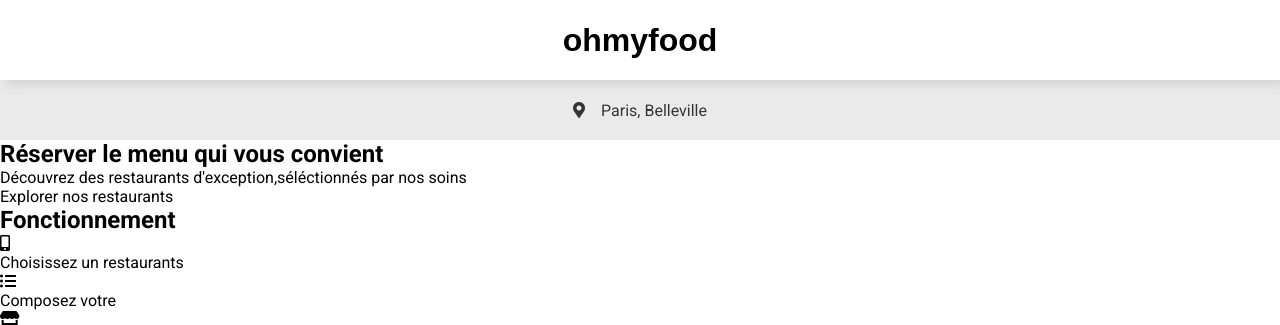
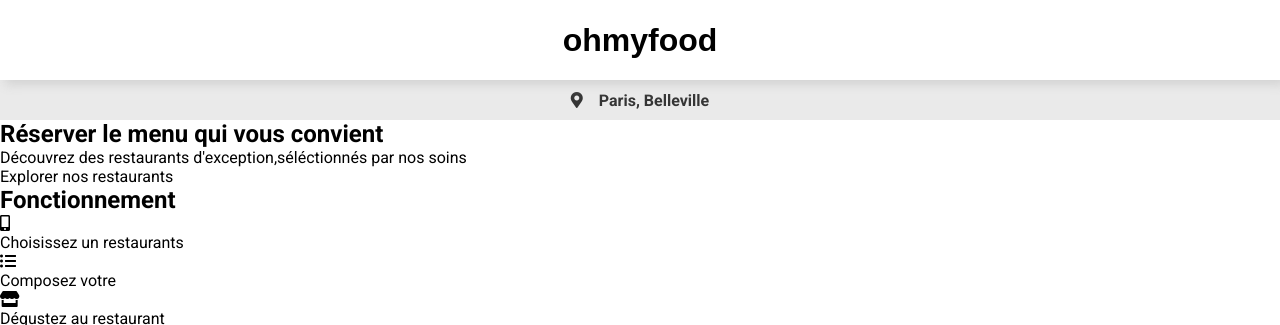
Before and after one commit to Sylvain933/SylvainHoussaye_3_20102021, a website: page Accueil.html in a window 1280 px wide. Shown: the top 325 px of the page. Drawn offline with Linux system fonts and the light colour scheme; a web font is replaced by a local one.

Commit message:
modif texte localisation

```diff
--- a/sass/style.scss
+++ b/sass/style.scss
@@ -15,7 +15,7 @@ header {
 }
 
 .location {
-    height: 60px;
+    height: 40px;
     color: $primary-location;
     background: $background-location;
     @include flex-center;
@@ -25,5 +25,6 @@ header {
     > p {
         display: flex;
         justify-content: center;
+        font-weight: bold;
     }
 }
```
Also changed, not shown: css/style.css, 1 other file.
